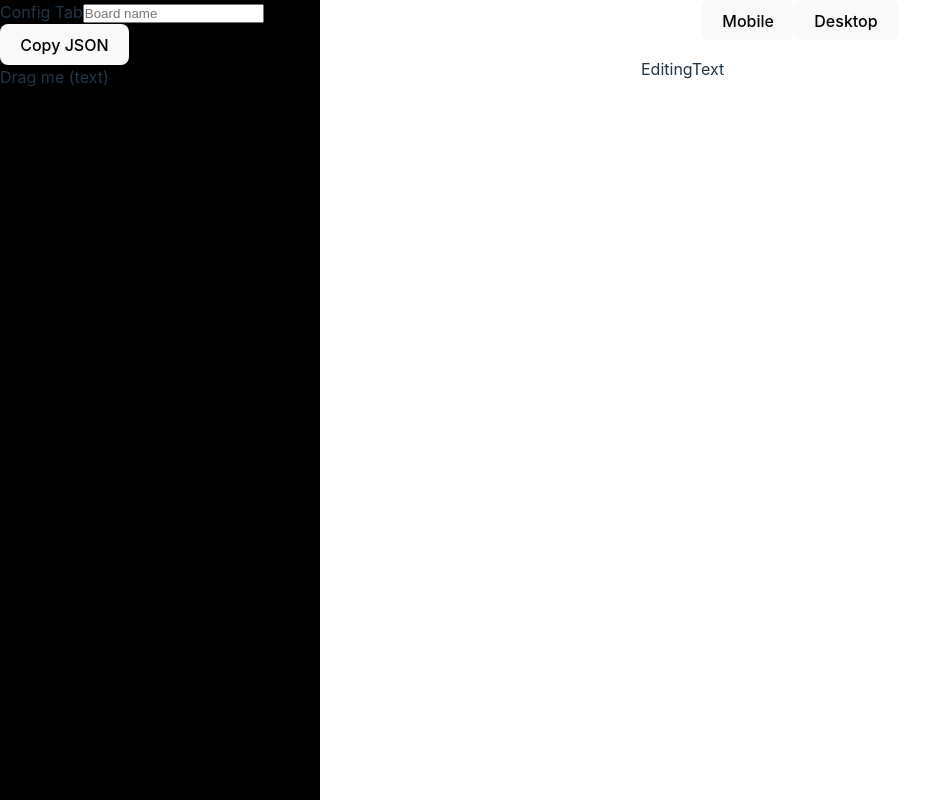
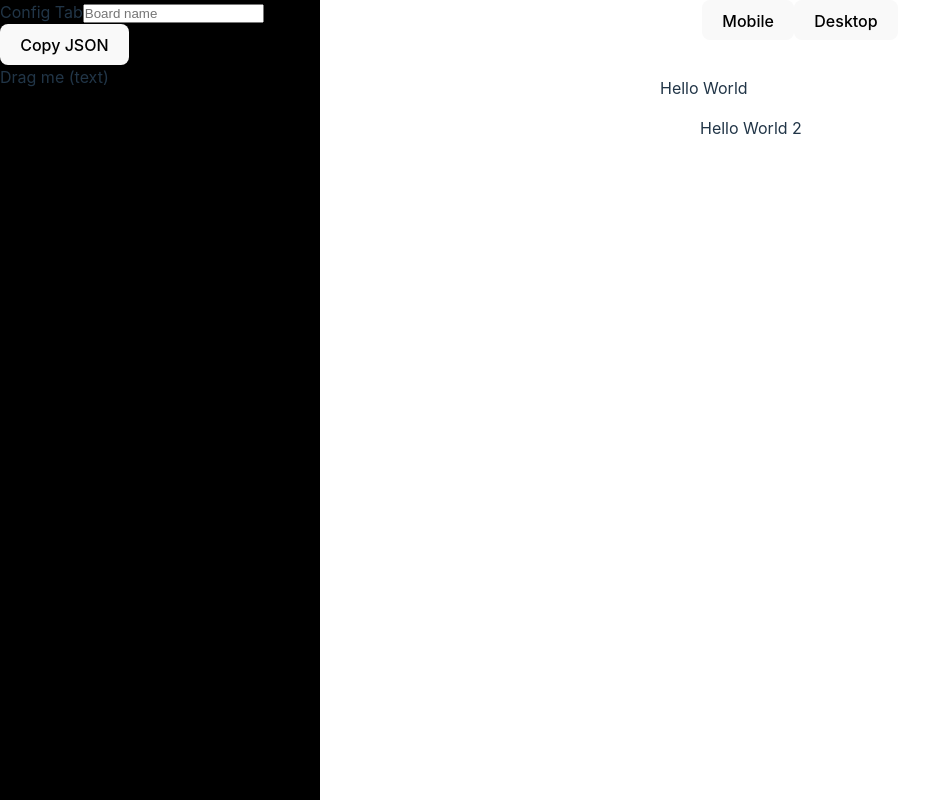
Before and after one commit to juandc/wixilite, a React (Vite) app: page / in a window 1280 px wide. Both pictures are taken after a click on the button "Fixed". Shown: the whole page, without its empty margins (0-940 px from the left). Built offline with nearby package versions, Linux system fonts and the light colour scheme.

Commit message:
feat: editing text position and text change

```diff
--- a/package.json
+++ b/package.json
@@ -21,6 +21,7 @@
     "@types/node": "^22.10.10",
     "@types/react": "^18.3.18",
     "@types/react-dom": "^18.3.5",
+    "@types/sanitize-html": "^2.13.0",
     "@vitejs/plugin-react": "^4.3.4",
     "eslint": "^9.17.0",
     "eslint-plugin-react-hooks": "^5.0.0",
--- a/src/App.tsx
+++ b/src/App.tsx
@@ -1,6 +1,6 @@
 
 import { useState } from "react";
-import type { IDevices } from "./types";
+import type { IDevices, IFixedElementsDict } from "./types";
 import { FixedMobileBoard } from "@/containers/FixedMobileBoard";
 import { AddText } from "@/containers/AddText";
 import { EditingText } from "@/containers/EditingText";
@@ -8,13 +8,57 @@ import { DeviceTabs, EditorLayout } from "@/components";
 
 type Layouts = "fixed" | "responsive";
 
+const initialElements: IFixedElementsDict = {
+  "1": {
+    id: "1",
+    type: "fixed--editing-text",
+    data: {
+      x: 10,
+      y: 10,
+      text: ["Hello World"],
+    },
+  },
+  "2": {
+    id: "2",
+    type: "fixed--editing-text",
+    data: {
+      x: 50,
+      y: 50,
+      text: ["Hello World 2"],
+    },
+  },
+};
+
 export const App = () => {
   const [showConfigBar, setShowConfigBar] = useState<boolean>(false);
   const [layout, setLayout] = useState<Layouts | undefined>(undefined);
+
   const [tab, setTab] = useState<IDevices>("mobile");
-
   const setMobileTab = () => setTab("mobile");
   const setDesktopTab = () => setTab("desktop");
+
+  const [elements, setElements] = useState<IFixedElementsDict>(() => initialElements);
+  const elementIds = Object.keys(elements);
+
+  const moveElement = (id: string) => (x: number, y: number) => {
+    setElements(prev => ({
+      ...prev,
+      [id]: {
+        ...prev[id],
+        data: { ...prev[id].data, x, y },
+      },
+    }));
+  };
+
+  const editText = (id: string) => (text: string[]) => {
+    setElements(prev => ({
+      ...prev,
+      [id]: {
+        ...prev[id],
+        data: { ...prev[id].data, text },
+      },
+    }));
+  };
 
   return (
     <EditorLayout
@@ -48,8 +92,21 @@ export const App = () => {
 
               {tab === "mobile" && (
                 <div>
-                  <FixedMobileBoard>
-                    <EditingText />
+                  <FixedMobileBoard
+                    moveElement={moveElement}
+                  >
+                    {elementIds.map((elementId) => {
+                      const element = elements[elementId];
+                      if (element.type === "fixed--editing-text") {
+                        return (
+                          <EditingText
+                            key={element.id}
+                            {...element}
+                            editText={editText(elementId)}
+                          />
+                        );
+                      }
+                    })}
                   </FixedMobileBoard>
                 </div>
               )}
--- a/src/containers/EditingText.tsx
+++ b/src/containers/EditingText.tsx
@@ -1,28 +1,35 @@
-import { useCallback, useState, type FocusEvent } from "react";
+import { useCallback, type FocusEvent, type FC } from "react";
 import { useDrag } from "react-dnd";
 import sanitizeHtml from 'sanitize-html';
+import type { IFixedElementEditingText } from "@/types";
 import { dndTypes } from "@/constants/dnd";
 
-export const EditingText = () => {
-  const [value, setValue] = useState<string[]>(["EditingText"]);
+type Props = {
+  editText: (text: string[]) => void;
+} & IFixedElementEditingText;
+
+export const EditingText: FC<Props> = ({
+  editText,
+  ...props
+}) => {
+  const { data: { x, y, text } } = props;
   const [{ isDragging }, drag] = useDrag(
     () => ({
       type: dndTypes.EDITING_TEXT,
-      item: {},
+      item: { ...props },
       collect: (monitor) => ({
         isDragging: monitor.isDragging(),
       }),
       isDragging() {
-        // close configbar
         console.log("Dragging editting text");
         return true;
       },
-      end: (_, monitor) => {
-        const didDrop = monitor.didDrop()
-        if (!didDrop) {
-          // open configbar
-        }
-      },
+      // end: (_, monitor) => {
+      //   const didDrop = monitor.didDrop();
+      //   if (!didDrop) {
+      //     // open configbar
+      //   }
+      // },
     }),
     [],
   );
@@ -39,12 +46,12 @@ export const EditingText = () => {
         .split('<br>')
         .map(sanitize)
         .filter((v) => v.length);
-      setValue(newValue);
+      editText(newValue);
     },
     []
   );
 
-  const html = value.map(v => `<p>${v}</p>`).join("");
+  const html = text.map(v => `<p>${v}</p>`).join("");
 
   return (
     <div
@@ -53,12 +60,19 @@ export const EditingText = () => {
         opacity: isDragging ? 0.5 : 1,
         width: "fit-content",
         position: "absolute",
-        top: 0,
-        left: 0,
+        padding: ".5rem",
+        border: "1px solid rgba(255,255,255,.1)",
+        cursor: "move",
+        top: y,
+        left: x,
       }}
-      onBlur={onContentBlur}
-      contentEditable
-      dangerouslySetInnerHTML={{ __html: `${html}` }}
-    />
+    >
+      <div
+        onBlur={onContentBlur}
+        contentEditable
+        dangerouslySetInnerHTML={{ __html: `${html}` }}
+        style={{ cursor: "text" }}
+      />
+    </div>
   );
 };
--- a/src/containers/FixedMobileBoard.tsx
+++ b/src/containers/FixedMobileBoard.tsx
@@ -1,15 +1,21 @@
-import { useRef, type PropsWithChildren } from "react";
+import { useRef, type FC, type PropsWithChildren } from "react";
 import { useDrop, type XYCoord } from "react-dnd";
+import type { IFixedElement } from "@/types";
 import { dndTypes } from "@/constants/dnd";
 import { useForkRef } from "@/hooks/useForkedRef";
 
-export const FixedMobileBoard = ({ children }: PropsWithChildren) => {
+type Props = PropsWithChildren<{
+  moveElement: (id: string) => (x: number, y: number) => void;
+}>;
+
+export const FixedMobileBoard: FC<Props> = ({ children, moveElement }) => {
   const boundingRef = useRef<HTMLDivElement>(null);
 
   const [{ canDrop, isOver }, drop] = useDrop(
     () => ({
       accept: [dndTypes.ADD_TEXT, dndTypes.EDITING_TEXT],
-      drop(item: unknown, monitor) {
+      drop(item: IFixedElement, monitor) {
+        // TODO: change logic to already editing elements
         const boundingRect = boundingRef.current?.getBoundingClientRect() ?? { x: 0, y: 0 };
         const end = monitor.getClientOffset() as XYCoord;
         const newPos = {
@@ -17,13 +23,14 @@ export const FixedMobileBoard = ({ children }: PropsWithChildren) => {
           y: end.y - boundingRect.y,
         };
         console.log("New position", newPos);
+        moveElement(item.id)(newPos.x, newPos.y);
       },
       collect: (monitor) => ({
         isOver: monitor.isOver(),
         canDrop: monitor.canDrop(),
       }),
     }),
-    [],
+    [boundingRef, moveElement],
   );
 
   const forkedRef = useForkRef(boundingRef, drop);
@@ -34,7 +41,7 @@ export const FixedMobileBoard = ({ children }: PropsWithChildren) => {
       borderColor: canDrop ? "red" : "white",
       backgroundColor: isOver ? "red" : "transparent",
       width: "320px",
-      minHeight: "100px",
+      minHeight: "400px",
       margin: "0 auto",
       position: "relative",
     }}>
```
Also changed, not shown: src/types/IFixedLayout.tsx (added, +23 -0 lines), src/types/index.ts (+7 -0 lines), 1 other file (tests, documents, lock files or other folders).
